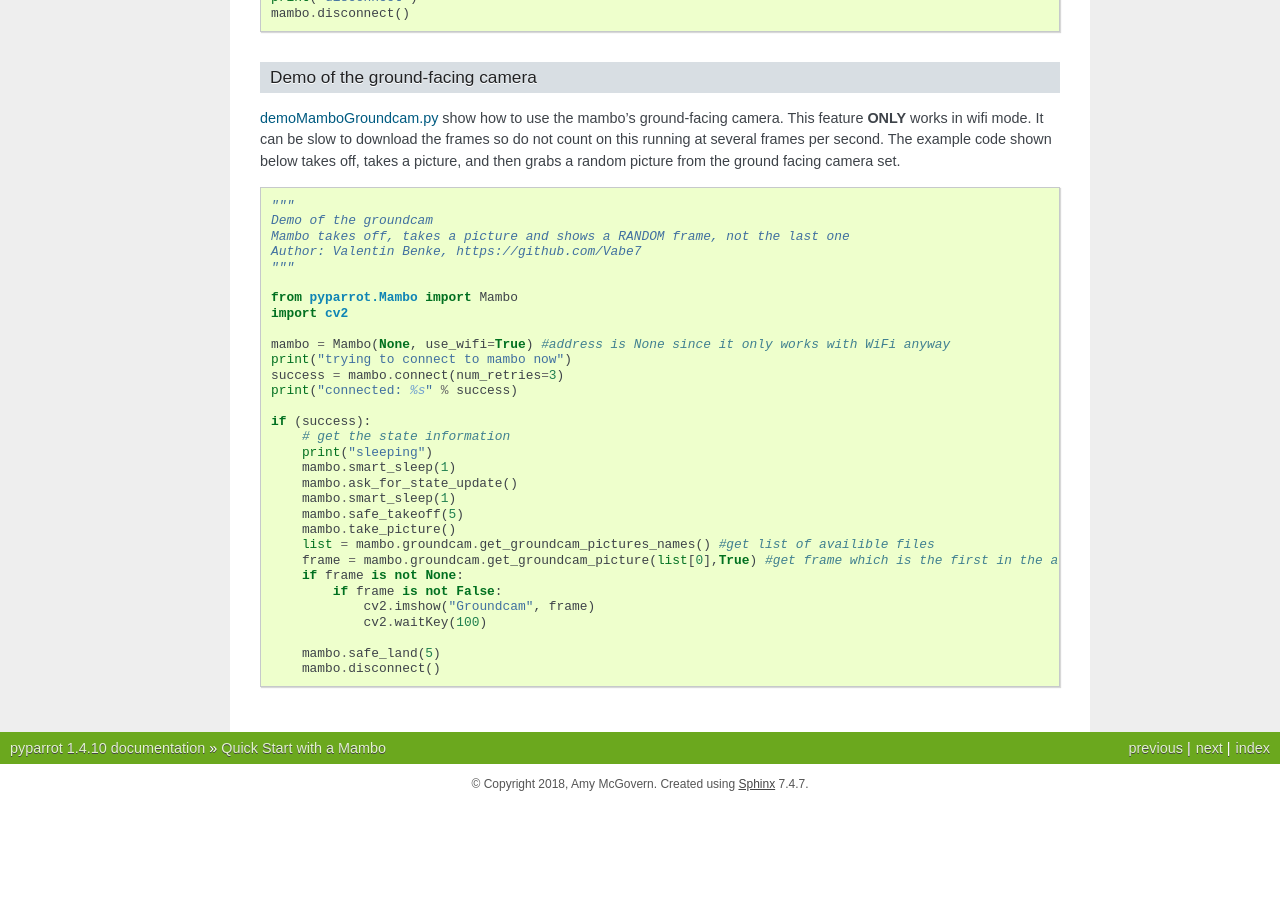
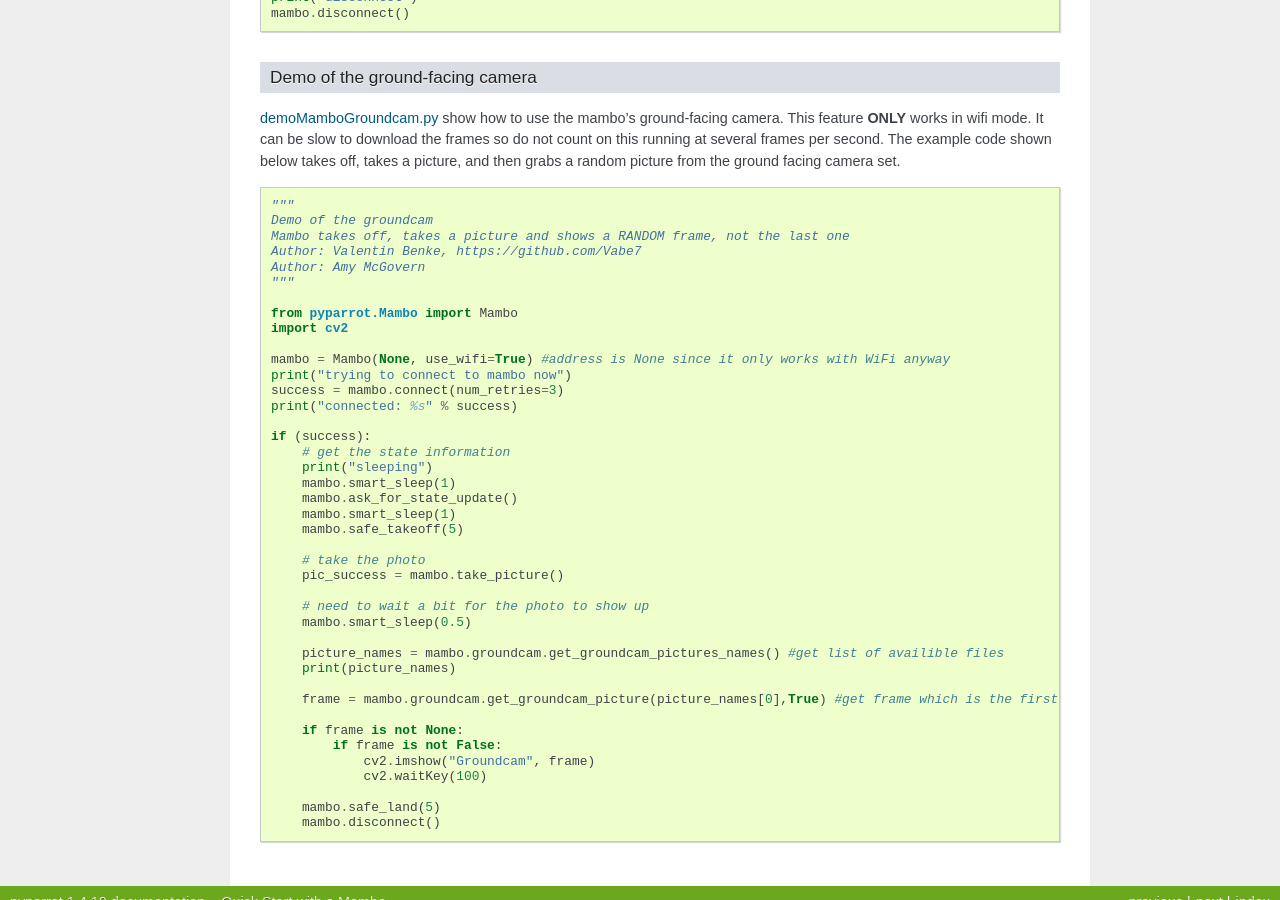
Before and after one commit to amymcgovern/pyparrot, a Sphinx documentation site: the page built from docs/quickstartmambo.rst, in a window 1280 px wide and 900 px high, scrolled down 4896 px. Built offline with Sphinx 7.4.7, drawn with Linux system fonts in a browser that asks for light colours; before the commit the page ends 5700 px from its top, so only the background shows below that.

Commit message:
updated ground cam demo and docs to have a sleep

```diff
--- a/docs/quickstartmambo.rst
+++ b/docs/quickstartmambo.rst
@@ -336,6 +336,7 @@ below takes off, takes a picture, and then grabs a random picture from the groun
     Demo of the groundcam
     Mambo takes off, takes a picture and shows a RANDOM frame, not the last one
     Author: Valentin Benke, https://github.com/Vabe7
+    Author: Amy McGovern
     """
 
     from pyparrot.Mambo import Mambo
@@ -353,9 +354,18 @@ below takes off, takes a picture, and then grabs a random picture from the groun
         mambo.ask_for_state_update()
         mambo.smart_sleep(1)
         mambo.safe_takeoff(5)
-        mambo.take_picture()
-        list = mambo.groundcam.get_groundcam_pictures_names() #get list of availible files
-        frame = mambo.groundcam.get_groundcam_picture(list[0],True) #get frame which is the first in the array
+
+        # take the photo
+        pic_success = mambo.take_picture()
+
+        # need to wait a bit for the photo to show up
+        mambo.smart_sleep(0.5)
+
+        picture_names = mambo.groundcam.get_groundcam_pictures_names() #get list of availible files
+        print(picture_names)
+
+        frame = mambo.groundcam.get_groundcam_picture(picture_names[0],True) #get frame which is the first in the array
+
         if frame is not None:
             if frame is not False:
                 cv2.imshow("Groundcam", frame)
```
Also changed, not shown: 2 other files.
